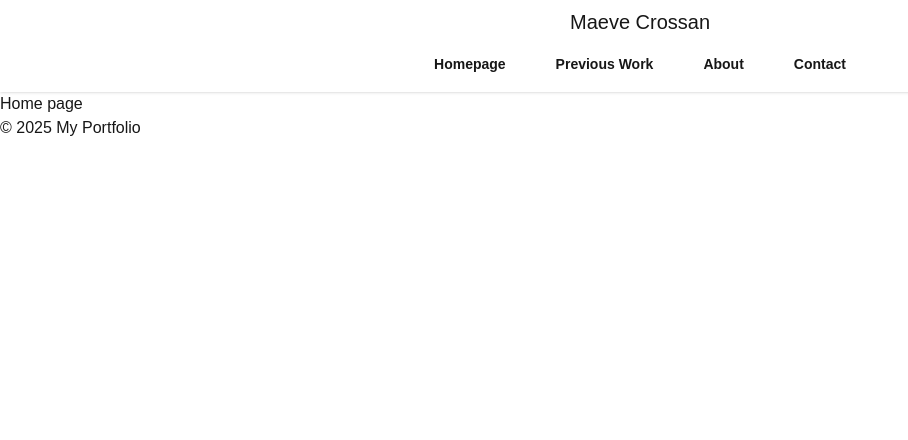
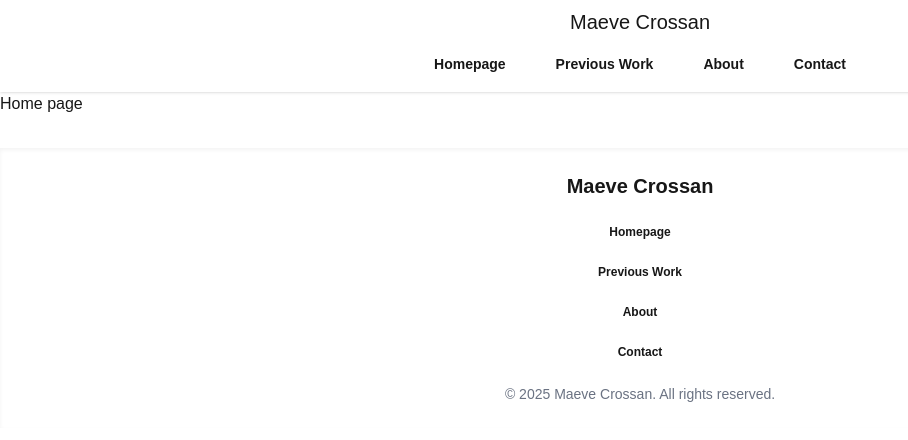
Before and after one commit to maevecrossan/my-portfolio, a Next.js app: page / in a window 1280 px wide. Shown: the top 440 px of the page, without its empty margins (0-908 px from the left). Built offline with nearby package versions, Linux system fonts and the light colour scheme.

Commit message:
Add basic footer with functional links.

```diff
--- a/components/Footer.js
+++ b/components/Footer.js
@@ -1,7 +1,30 @@
+"use client";
+import Link from "next/link";
+
 export default function Footer() {
     return (
-        <footer>
-        <p>&copy; 2025 My Portfolio</p>
+        <footer className="bg-gray-100 mt-8">
+            <div className="flex flex-col items-center bg-base-100 shadow-inner px-4 py-6 space-y-4">
+                {/* Centered Logo */}
+                <h1>
+                    <Link href="/" className="text-xl font-semibold">
+                        Maeve Crossan
+                    </Link>
+                </h1>
+
+                {/* Stacked Nav Links */}
+                <div className="flex flex-col items-center space-y-2">
+                    <Link href="/" className="btn btn-ghost btn-sm">Homepage</Link>
+                    <Link href="/previous-work" className="btn btn-ghost btn-sm">Previous Work</Link>
+                    <Link href="/about" className="btn btn-ghost btn-sm">About</Link>
+                    <Link href="/contact" className="btn btn-ghost btn-sm">Contact</Link>
+                </div>
+
+                {/* Footer Note */}
+                <div className="text-sm text-gray-500">
+                    &copy; {new Date().getFullYear()} Maeve Crossan. All rights reserved.
+                </div>
+            </div>
         </footer>
     );
 }
```
